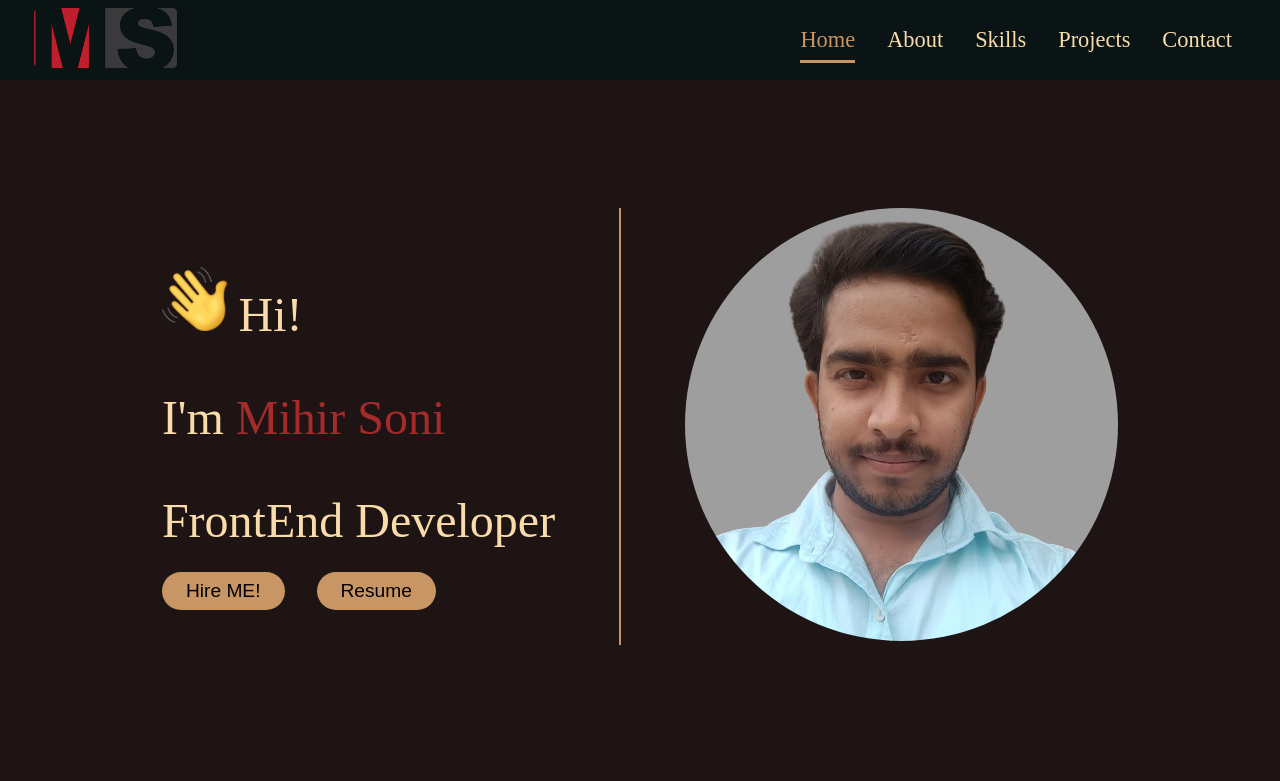
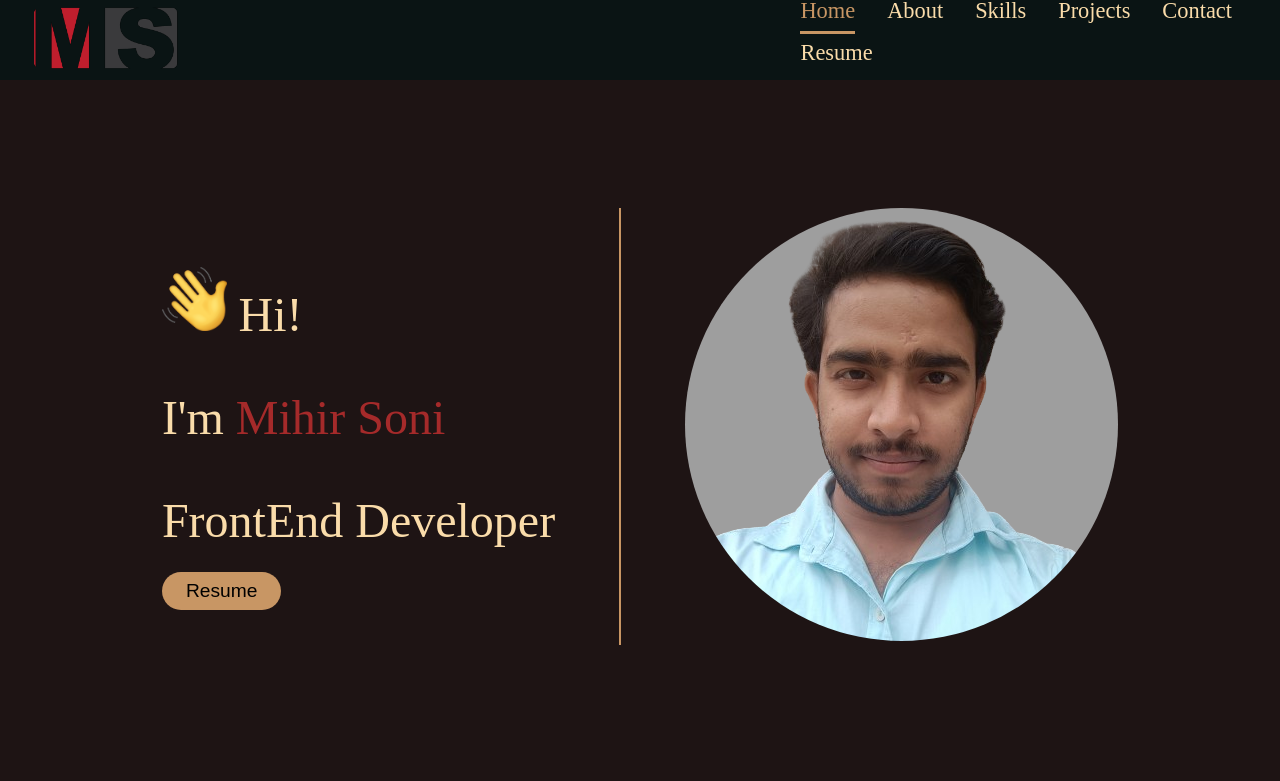
Before and after one commit to MrMihirSoni/Mihir-Portfolio, a React (Vite) app in the folder Portfolio/: page / in a window 1280 px wide. Shown: the top 781 px of the page. Built offline with nearby package versions, Linux system fonts and the light colour scheme.

Commit message:
Resume button added

```diff
--- a/Portfolio/src/introComponent/Intro.jsx
+++ b/Portfolio/src/introComponent/Intro.jsx
@@ -3,6 +3,10 @@ import './intro.css';
 import HandWaveEmoji from '../../assets/HandWaveEmoji.png';
 import Dp from '../../assets/DP-For-Portfolio.png';
 const Intro = () => {
+    const handleResume = ()=>{
+        window.open('https://drive.google.com/file/d/1Tq0PxgfSDrEh-kEWBdfy49EpAA67deuM/view?usp=sharing','_blank')
+
+    }
     return (
         <div className='home' id='home'>
             <div className='leftSide'>
@@ -10,8 +14,7 @@ const Intro = () => {
                 <p>I'm <span className='myName'>Mihir Soni</span></p>
                 <p>FrontEnd Developer</p>
                 <div className='homeBtnDiv'>
-                <button className='homeBtn'>Hire ME!</button>
-                <button className='homeBtn'>Resume</button>
+                <button className='homeBtn' onClick={handleResume}>Resume</button>
                 </div>
             </div>
             <div className='rightSide'><img src={Dp} alt="" /></div>
--- a/Portfolio/src/navbarComponent/Navbar.jsx
+++ b/Portfolio/src/navbarComponent/Navbar.jsx
@@ -4,6 +4,9 @@ import {Link} from 'react-scroll'
 import MS from '../../assets/MS.png'
 const Navbar = () => {
     const [showMenu, setShowMenu] = useState(false);
+    const handleResume = ()=>{
+        window.open('https://drive.google.com/file/d/1Tq0PxgfSDrEh-kEWBdfy49EpAA67deuM/view?usp=sharing','_blank')
+    }
     return (
         <div className='navbar'>
             <div className='logo'>
@@ -15,6 +18,7 @@ const Navbar = () => {
                 <Link activeClass='active' to='skills' spy={true} smooth={true} offset={10} duration={500} className='navigationItems' >Skills</Link>
                 <Link activeClass='active' to='projects' spy={true} smooth={true} offset={20} duration={500} className='navigationItems' >Projects</Link>
                 <Link activeClass='active' to='contact' spy={true} smooth={true} offset={20} duration={500} className='navigationItems' >Contact</Link>
+                <p onClick={handleResume} className='navigationItems'>Resume</p>
             </div>
             <div className='menuBtnDiv'><i className='bx bx-menu-alt-right menuBtn' onClick={()=>setShowMenu(!showMenu)}></i></div>
             <div className='navMenu' style={{display: showMenu?'flex':'none'}}>
@@ -23,7 +27,7 @@ const Navbar = () => {
                 <Link activeClass='active' to='skills' spy={true} smooth={true} offset={10} duration={500} className='listItems' onClick={()=>setShowMenu(false)}>Skills</Link>
                 <Link activeClass='active' to='projects' spy={true} smooth={true} offset={20} duration={500} className='listItems' onClick={()=>setShowMenu(false)}>Projects</Link>
                 <Link activeClass='active' to='contact' spy={true} smooth={true} offset={20} duration={500} className='listItems' onClick={()=>setShowMenu(false)}>Contact</Link>
-
+                <p onClick={handleResume} className='listItems'>Resume</p>
             </div>
         </div>
     )
```
Also changed, not shown: 1 other file (tests, documents, lock files or other folders).
